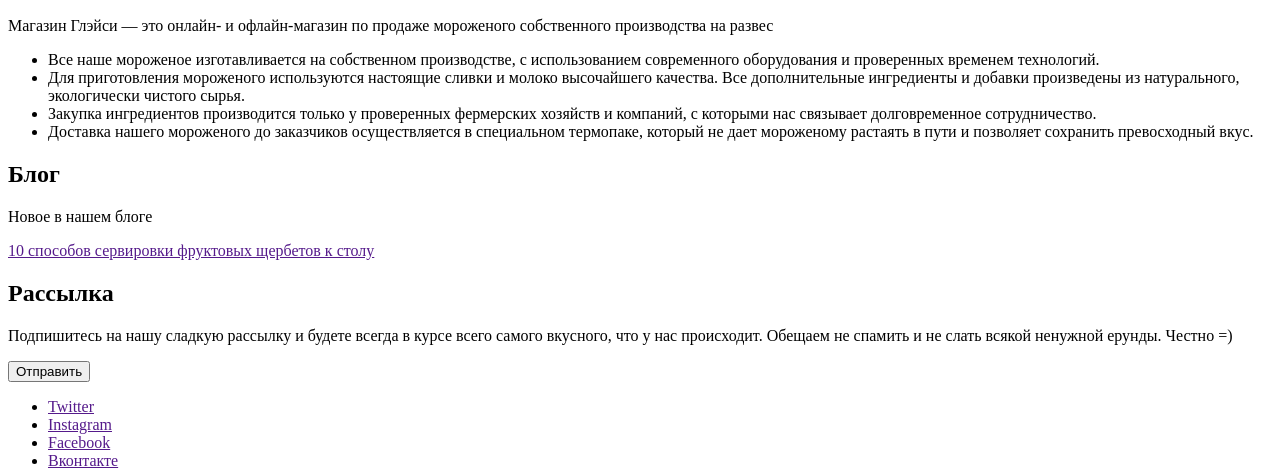
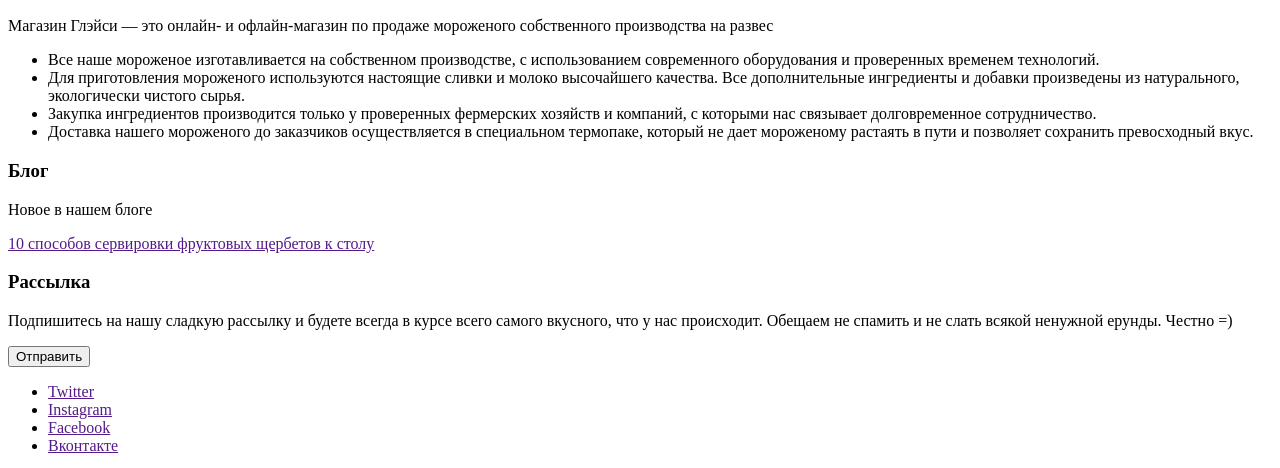
Before and after one commit to samliberty/913625-gllacy-26, a plain HTML site: page index.html in a window 1280 px wide. Shown: the part 354-822 px from the top of the page. Drawn offline with Linux system fonts and the light colour scheme.

Commit message:
Исправил уровни заголовков

```diff
--- a/index.html
+++ b/index.html
@@ -23,7 +23,7 @@
         <button type="button">Пусто</button>
       </div>
       <article>
-        <h1>Время работы</h1>
+        <h3>Время работы</h3>
         <p>С 10 до 20, ежедневно</p>
         <p>8 812 450-25-25</p>
       </article>
@@ -42,12 +42,12 @@
       </ul>
     </section>
     <article>
-      <h1>Блог</h1>
+      <h3>Блог</h3>
       <p>Новое в нашем блоге</p>
       <a href="">10 способов сервировки фруктовых щербетов к столу</a>
     </article>
     <article>
-      <h1>Рассылка</h1>
+      <h3>Рассылка</h3>
       <p>Подпишитесь на нашу сладкую рассылку и будете всегда в курсе всего самого вкусного, что у нас происходит. Обещаем не спамить и не слать всякой ненужной ерунды. Честно =)</p>
       <button type="button">Отправить</button>
     </article>
```
Also changed, not shown: catalog.html (+1 -1 lines).
